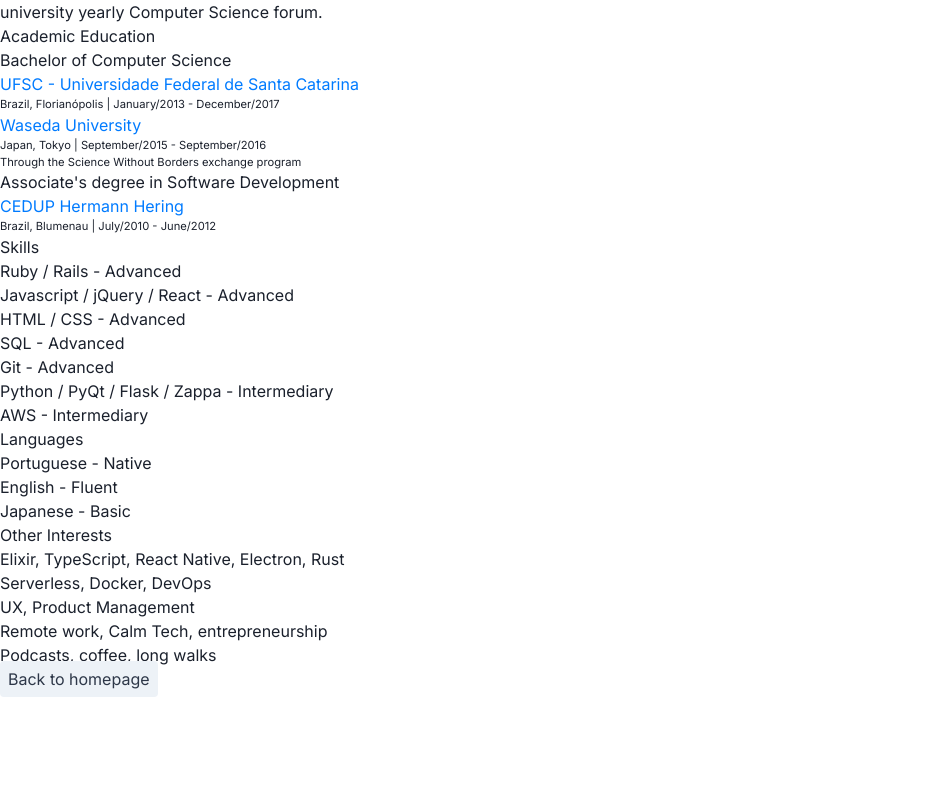
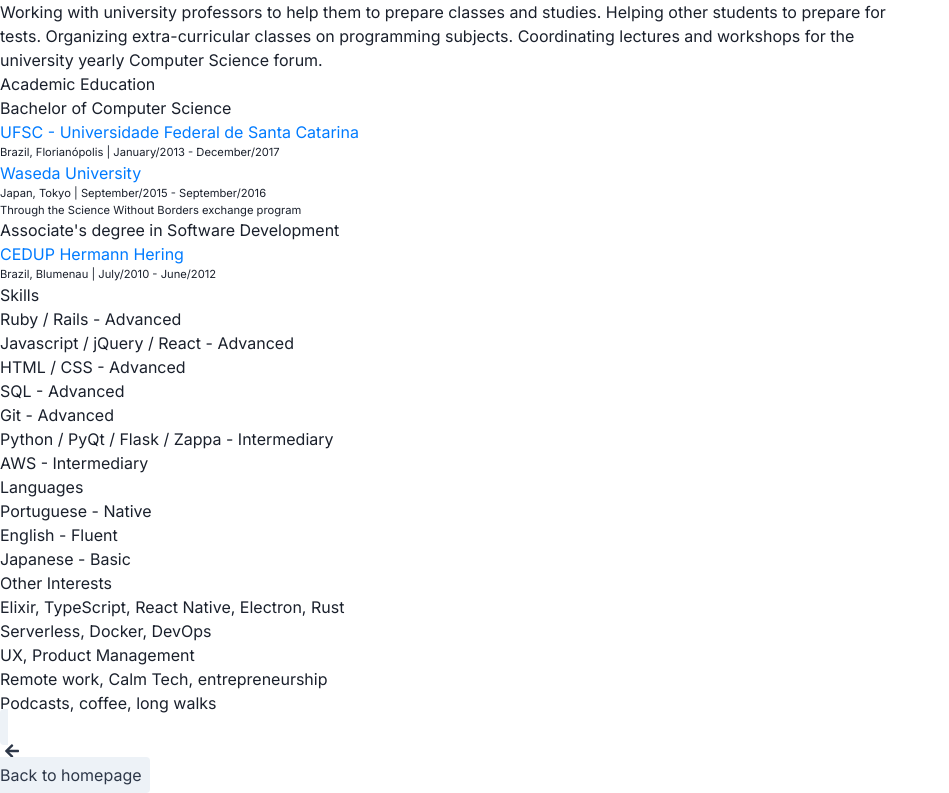
Before and after one commit to evsasse/profile, a Next.js app: page /resume in a window 1280 px wide. Shown: the part 828-1621 px from the top of the page, without its empty margins (0-949 px from the left). Before the commit the page ends 1525 px from the top, so only its background shows below. Built offline with nearby package versions, Linux system fonts and the light colour scheme.

Commit message:
Fixing back to home page link on resume

```diff
--- a/components/profile/MainSocial.js
+++ b/components/profile/MainSocial.js
@@ -11,7 +11,11 @@ const externalProps = { target: "_blank", rel: "noopener" };
 
 function ProfileButton({ href, external, children }) {
   const link = (
-    <a href={href} className="btn btn-block btn-light flex justify-between" {...(external ? externalProps : {})}>
+    <a
+      href={href}
+      className="btn btn-block btn-light flex justify-between items-center"
+      {...(external ? externalProps : {})}
+    >
       <div className="flex items-center">{children}</div>
 
       {external && (
--- a/components/resume/BackToHomepage.js
+++ b/components/resume/BackToHomepage.js
@@ -1,11 +1,17 @@
 import React from "react";
 import Link from "next/link";
+import { faArrowLeft } from "@fortawesome/free-solid-svg-icons";
+import { FontAwesomeIcon } from "@fortawesome/react-fontawesome";
+
+import IconWrapper from "../shared/IconWrapper";
 
 const BackToHomepage = () => (
   <div className="hide-when-printing">
     <Link href="/">
-      <a className="btn btn-light">
-        <i aria-hidden className="fas fa-fw mr-3 fa-arrow-left"></i>
+      <a className="btn btn-light inline-flex items-center pr-5">
+        <IconWrapper className="mr-2">
+          <FontAwesomeIcon icon={faArrowLeft} />
+        </IconWrapper>
         Back to homepage
       </a>
     </Link>
```
